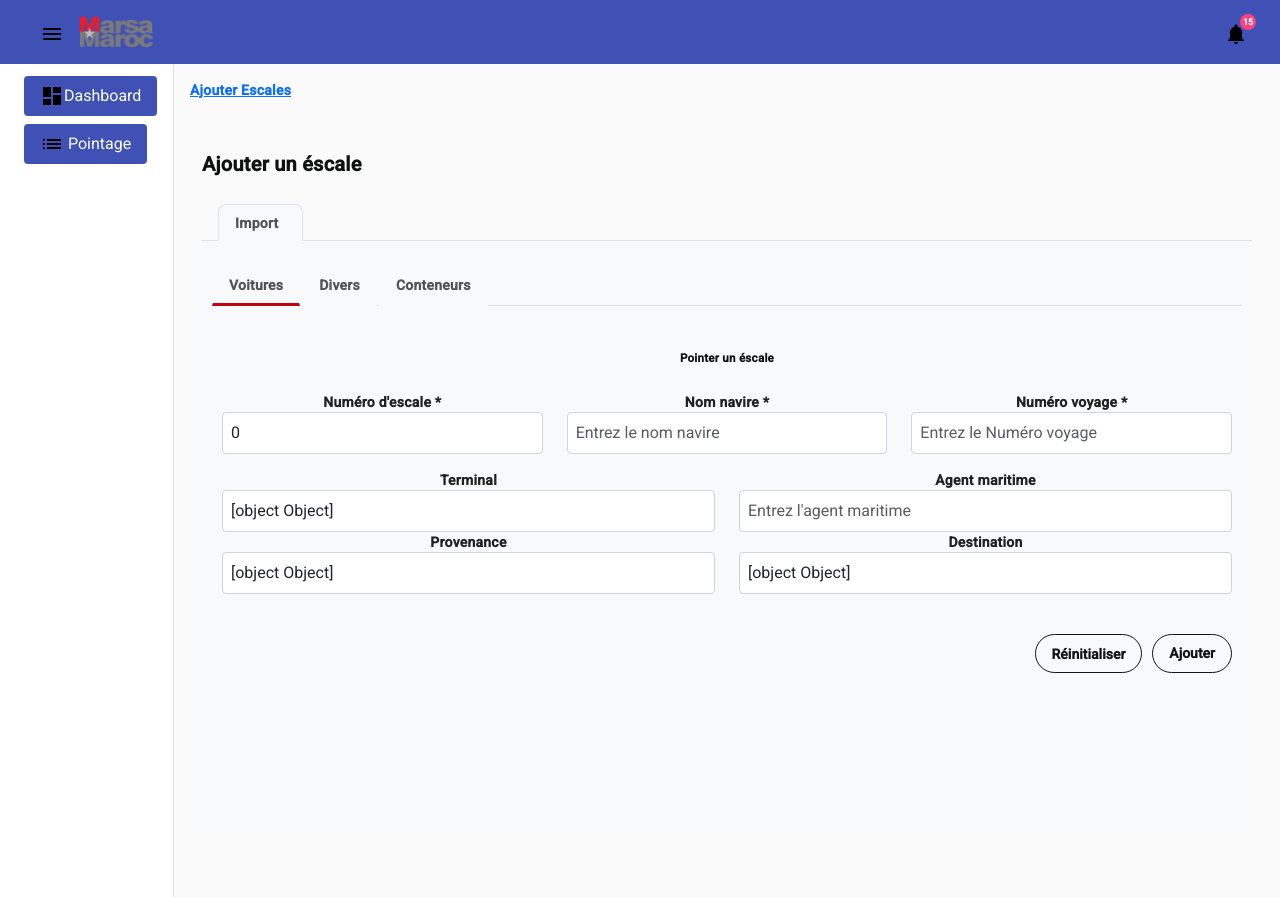
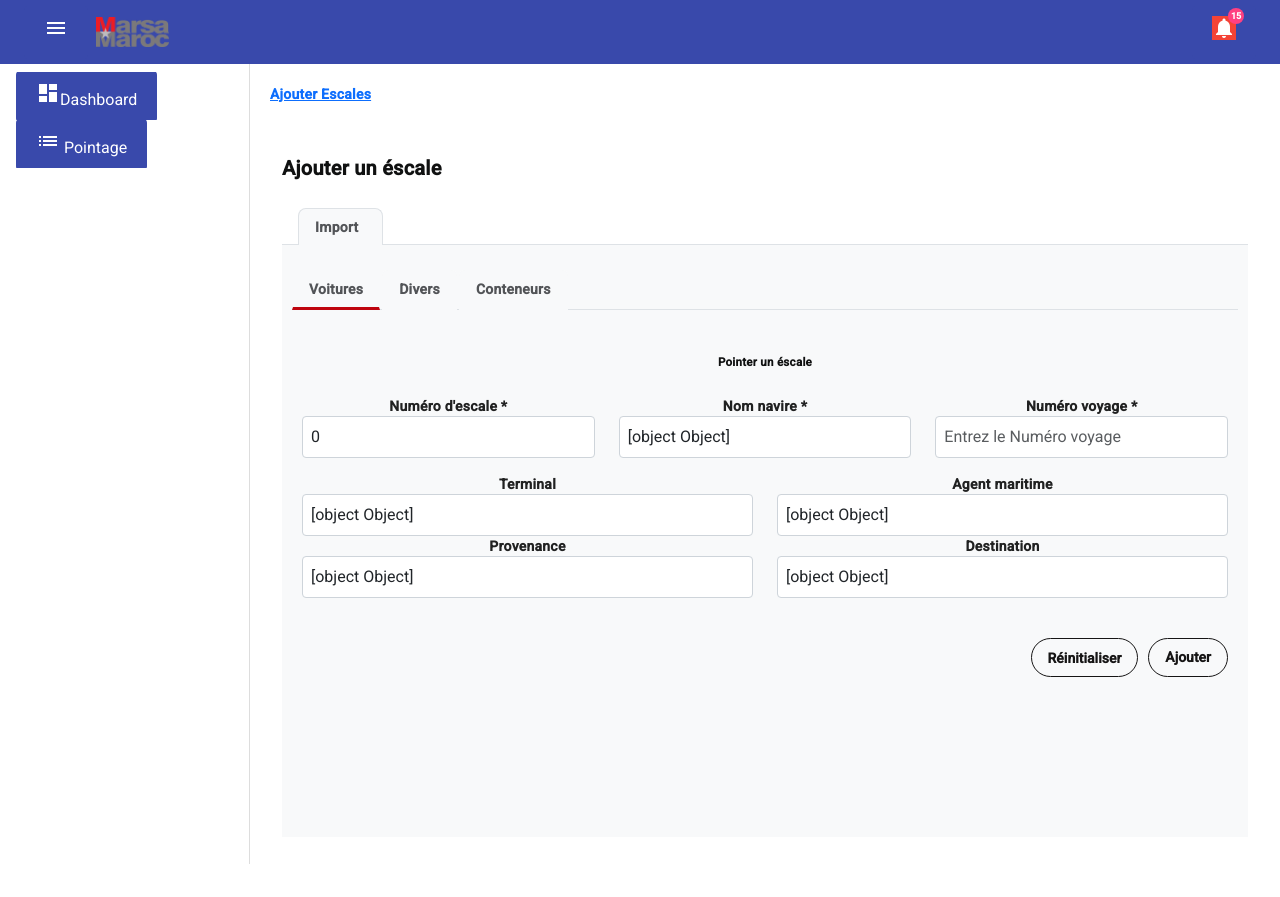
Before and after one commit to Aymenkb9/pointage-frontend2, an Angular app: page /ajouter-escales in a window 1280 px wide. After the commit the page ends 864 px from the top, so only its background shows below. Built offline with nearby package versions, Linux system fonts and the light colour scheme.

Commit message:
fourth commit

```diff
--- a/src/app/ajouter-escales/ajouter-escales.component.html
+++ b/src/app/ajouter-escales/ajouter-escales.component.html
@@ -42,7 +42,7 @@
                 </div>
                 <div class="col-md-4">
                     <label for="nom_navire">Nom navire *</label>
-                            <input type="text" class="form-control" id="nom_navire" placeholder="Entrez le nom navire" [(ngModel)]="escales.navires">
+                    <input type="text" class="form-control" id="nom_navire" placeholder="Entrez le nom navire" [(ngModel)]="escales.navire">
                 </div>
                 <div class="col-md-4">
                     <label for="vin">Numéro voyage *</label>
@@ -55,7 +55,7 @@
                 </div>
                 <div class="col-md-6">
                     <label for="agent_maritime">Agent maritime</label>
-                            <input type="text" class="form-control" id="agent_maritime" placeholder="Entrez l'agent maritime" [(ngModel)]="escales.clients">
+                    <input type="text" class="form-control" id="agent_maritime" placeholder="Entrez l'agent maritime" [(ngModel)]="escales.client">
                 </div>
                 <!-- Troisième ligne -->
                 <div class="col-md-6">
--- a/src/app/ajouter-escales/ajouter-escales.component.ts
+++ b/src/app/ajouter-escales/ajouter-escales.component.ts
@@ -1,6 +1,7 @@
 import { Component } from '@angular/core';
 import { Escale } from '../model/escale.model';
 import { EscaleService } from '../escales-list/escales.service';
+import { Port } from '../model/port.model';
 
 @Component({
   selector: 'app-ajouter-escales',
@@ -12,8 +13,30 @@ export class AjouterEscalesComponent {
     id: '',
     numEscale: 0,
     numVoyage: '',
-    navires: [],
-    clients: [],
+    navire: {
+      id: '',
+      nom: '',
+      Capacite: 0,
+      compagnie: '',
+      tonnage: 0,
+      statut: '',
+      voitures: [],
+      escaleId: ''
+    },
+    client: {
+      id: '',
+      nom: '',
+      contact: '',
+      ice: '',
+      typeClient: {
+        id: '',
+        code: '',
+        libelle: '',
+        clients: []
+      },
+      active: false,
+      escale: [],
+    },
     pointage: {
       id: '',
       escales: []
@@ -29,13 +52,23 @@ export class AjouterEscalesComponent {
     capacite: '',
     statut: '',
     escale: [],
-    port:[]
+    port:{
+      id: '',
+      provenance: '',
+      destination: '',
+      terminals: []
+    },
   },
   };
   constructor(private escaleService: EscaleService) {}
 
   saveEscale(): void {
-    this.escaleService.saveEscale(this.escales).subscribe(savedEscale => {
+
+    var test = {
+     id: "ecd63fbd-d497-4bf5-8438-1ad2ab6e202e",
+     numEscale: 0
+  };
+    this.escaleService.saveEscale(test).subscribe(savedEscale => {
       // Mettez à jour la liste des escales ou effectuez d'autres actions nécessaires
       console.log('Escale saved:', savedEscale);
     });
--- a/src/app/app.component.html
+++ b/src/app/app.component.html
@@ -1 +1 @@
-<app-menubar></app-menubar>
+ <app-menubar></app-menubar>
--- a/src/app/app.component.ts
+++ b/src/app/app.component.ts
@@ -1,7 +1,7 @@
 import { Component } from '@angular/core';
 
 @Component({
-  selector: 'app-root',
+ selector: 'app-root',
   templateUrl: './app.component.html',
   styleUrl: './app.component.css'
 })
--- a/src/app/escales-list/escales-list.component.html
+++ b/src/app/escales-list/escales-list.component.html
@@ -24,17 +24,18 @@
             <tbody>
                 <tr *ngFor="let escale of escales">
                     <td>{{ escale.numEscale }}</td>
-                    <td>{{ escale.navires }}</td>
+                    <td>{{ escale.navire?.nom }}</td> <!-- Safely accessing 'nom' on 'navires' -->
                     <td>{{ escale.numVoyage }}</td>
-                    <td>{{ escale.terminal }}</td>
-                    <td>{{ escale.clients }}</td>
-                    <td>{{ escale.connaissement }}</td>
-                    <td>{{ escale.terminal }}</td>
+                    <td>{{ escale.terminal?.identif }}</td>
+                    <td>{{ escale.client?.nom }}</td> <!-- Safely accessing 'nom' on 'clients' -->
+                    <td>{{ escale.terminal?.port?.provenance }}</td>
+                    <td>{{ escale.terminal?.statut }}</td>
                     <td>
                         <button class="btn btn-primary btn-sm">Détails</button>
                         <button class="btn btn-secondary btn-sm">Modifier</button>
                     </td>
                 </tr>
+
             </tbody>
         </table>
 
--- a/src/app/escales-list/escales.service.ts
+++ b/src/app/escales-list/escales.service.ts
@@ -19,7 +19,7 @@ export class EscaleService {
     return this.http.get<Escale>(`${this.baseUrl}/escale/${id}`);
   }
 
-  saveEscale(escale: Escale): Observable<Escale> {
+  saveEscale(escale: any): Observable<Escale> {
     return this.http.post<Escale>(`${this.baseUrl}/saveEscale`, escale);
   }
 
--- a/src/app/menubar/menubar.component.css
+++ b/src/app/menubar/menubar.component.css
@@ -1,67 +1,118 @@
-@import url('https://fonts.googleapis.com/css2?family=Poppins&display=swap');
+@import url('https://fonts.googleapis.com/css2?family=Poppins:wght@400;500;600&display=swap');
 
-/* Ajoutez vos styles personnalisés ici */
+html, body {
+  font-family: 'Poppins', sans-serif;
+  background-color: #f4f4f4;
+  margin: 0;
+  padding: 0;
+  color: #333;
+}
+
+.mat-drawer-container, .mat-drawer-content, .mat-nav-list {
+  height: 100%;
+}
+
+.mat-toolbar {
+  background-color: #3949ab;
+  color: white;
+  box-shadow: 0 4px 6px rgba(0,0,0,0.1);
+}
+
+.mat-toolbar button {
+  margin: 0 8px;
+}
+
+.mat-icon-button {
+  color: white;
+}
 
 .example-spacer {
   flex: 1 1 auto;
 }
 
-
-/* Styles pour les éléments de la liste de navigation */
-.mat-nav-list {
-  padding: 0;
+button.mat-menu-item {
+  color: #333; /* Couleur du texte pour les items de menu */
 }
 
+.mat-drawer {
+  width: 250px;
+  border-right: 1px solid #ddd;
+}
+
+.mat-nav-list .mat-list-item {
+  border-bottom: 1px solid #eee;
+}
 
 .mat-nav-list button {
-  width: 100%;
-  text-align: left;
-}
-
-/* Styles pour le contenu du mat-drawer-content */
-.mat-drawer-content {
-  padding: 16px;
-}
-
-/* Styliser les boutons */
- button {
-  margin-left: 8px; /* Espacement entre les boutons */
-  color: white; /* Couleur du texte */
-  background-color: #3f51b5; /* Couleur de fond */
-  border: none; /* Supprimer la bordure */
-  border-radius: 4px; /* Ajouter un arrondi aux coins */
-  padding: 8px 16px; /* Ajouter de l'espace autour du texte */
-  cursor: pointer; /* Ajouter un curseur au survol */
-  transition: background-color 0.3s; /* Transition de couleur au survol */
-}
-
-.mat-toolbar button:hover {
-  background-color: #3949ab; /* Couleur de fond au survol */
-}
-
-/* Styliser les icônes */
-.mat-icon {
-  font-size: 24px; /* Taille de la police des icônes */
-  vertical-align: middle; /* Aligner verticalement */
-}
-
-
-
-.mat-nav-list button {
-  width: 100%; /* Prendre toute la largeur disponible */
-  text-align: left; /* Aligner le texte à gauche */
-  color: #fcfbfb; /* Couleur du texte */
-  background-color: transparent; /* Fond transparent */
-  border: none; /* Supprimer la bordure */
-  padding: 8px 16px; /* Ajouter de l'espace autour du texte */
-  cursor: pointer; /* Ajouter un curseur au survol */
-  transition: background-color 0.3s; /* Transition de couleur au survol */
+  color: #666;
+  text-transform: uppercase;
+  font-weight: 500;
+  background-color: transparent;
 }
 
 .mat-nav-list button:hover {
-  background-color: #f0f0f0; /* Couleur de fond au survol */
+  background-color: #dedede;
 }
 
-.mat-icon{
-  color: black;
+.mat-drawer-content {
+  padding: 20px;
+  background-color: white;
+  min-height: calc(100vh - 64px); /* Hauteur ajustée en fonction de la barre d'outils */
 }
+
+button {
+  background-color: #3949ab;
+  color: white;
+  border: none;
+  border-radius: 4px;
+  padding: 10px 20px;
+  transition: background-color 0.3s;
+}
+
+button:hover {
+  background-color: #303f9f;
+}
+
+.mat-icon-button[aria-hidden="false"] {
+  position: relative;
+}
+
+.mat-badge {
+  background-color: #f44336; /* Rouge pour les notifications importantes */
+}
+
+.mat-badge-content {
+  color: white;
+  font-weight: 500;
+}
+
+@media (max-width: 600px) {
+  .mat-drawer {
+    width: 100%;
+  }
+
+  .mat-toolbar {
+    padding: 0 16px;
+  }
+
+  .mat-drawer-content {
+    padding: 10px;
+  }
+}
+/* Styliser spécifiquement les boutons Dashboard et Pointage */
+.mat-nav-list button.dashboard, .mat-nav-list button.pointage {
+  background-color: transparent; /* Fond transparent pour fusionner avec l'arrière-plan */
+  color: #666; /* Couleur de texte pour une meilleure visibilité */
+}
+
+/* Modifier les icônes pour Dashboard et Pointage pour correspondre au style général */
+.mat-nav-list button.dashboard mat-icon, .mat-nav-list button.pointage mat-icon {
+  color: #3949ab; /* Bleu pour correspondre à la barre d'outils */
+  font-size: 24px; /* Assurer une taille d'icône appropriée */
+  vertical-align: middle; /* Aligner verticalement les icônes avec le texte si nécessaire */
+}
+
+/* Hover effects for buttons */
+.mat-nav-list button.dashboard:hover, .mat-nav-list button.pointage:hover {
+  background-color: #e0e0e0; /* Léger arrière-plan gris au survol pour indication */
+}
--- a/src/app/model/client.model.ts
+++ b/src/app/model/client.model.ts
@@ -8,7 +8,7 @@ export interface Client {
     ice: string;
     typeClient: TypeClient; // Supposons que vous ayez déjà défini l'interface TypeClient
     active: boolean;
-    escale: Escale; // Supposons que vous ayez déjà défini l'interface Escale
-    createdAt: Date;
-    updatedAt: Date;
+    escale: Escale[]; // Supposons que vous ayez déjà défini l'interface Escale
+    //createdAt: Date;
+    //updatedAt: Date;
 }
--- a/src/app/model/escale.model.ts
+++ b/src/app/model/escale.model.ts
@@ -9,8 +9,8 @@ export interface Escale {
     numEscale: number;
     numVoyage: string;
     pointage: Pointage;
-    navires: Navire[];
-    clients: Client[];
+    navire: Navire;
+    client: Client;
     connaissement: Connaissement;
     terminal: Terminal;
 }
--- a/src/app/model/navire.model.ts
+++ b/src/app/model/navire.model.ts
@@ -3,7 +3,7 @@ import { Voiture } from "./voiture.model";
 export interface Navire {
     id: string;
     nom: string;
-    capacite: number;
+    Capacite: number;
     compagnie: string;
     tonnage: number;
     statut: string; // ou utilisez le type Enum Statut_Navire si nécessaire
--- a/src/app/model/terminal.model.ts
+++ b/src/app/model/terminal.model.ts
@@ -6,5 +6,5 @@ export interface Terminal {
     capacite: string;
     statut: string; // Supposons que Statut_Terminal soit une énumération avec des valeurs de chaîne de caractères
     escale: Escale[]; // Supposons que vous ayez déjà défini l'interface Escale
-    port: Port[]; // Supposons que vous ayez déjà défini l'interface Port
+    port: Port; // Supposons que vous ayez déjà défini l'interface Port
 }
```
Lines whose indentation alone changed are shown as unchanged.
